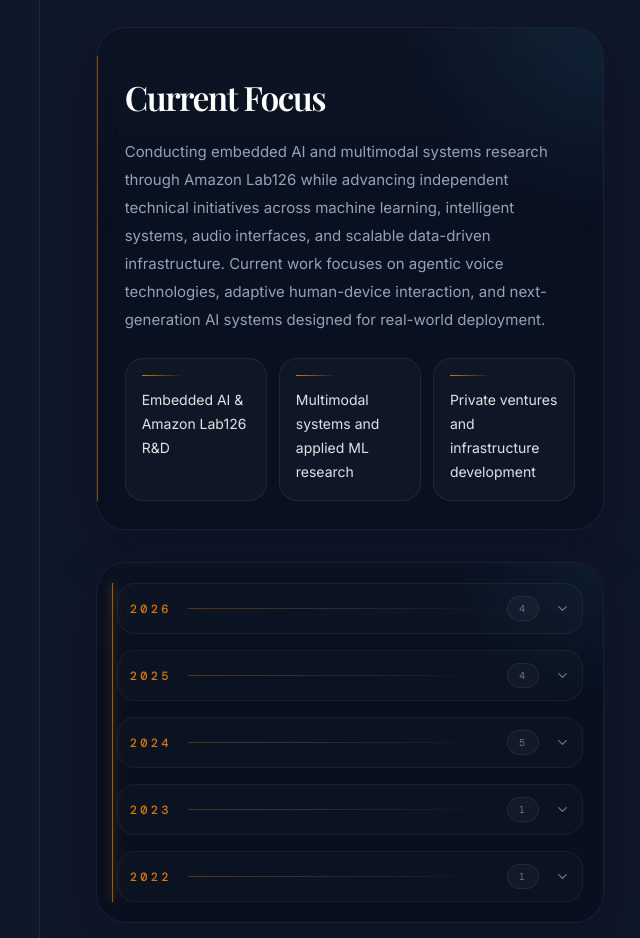
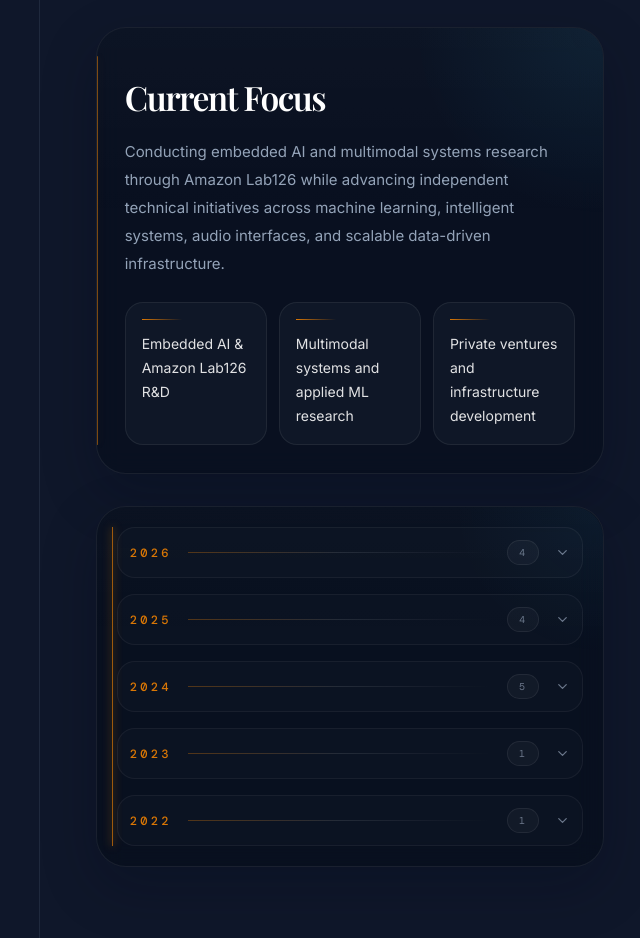
Before and after one commit to kennyegan/Personal-Website, a Next.js app: page / in a window 1280 px wide. Shown: the part 1120-2058 px from the top of the page, without its empty margins (596-1236 px from the left). Built offline with nearby package versions, Linux system fonts and the light colour scheme.

Commit message:
update current focus

```diff
--- a/data/timeline.ts
+++ b/data/timeline.ts
@@ -35,7 +35,7 @@ export const currentFocus: CurrentFocus = {
   eyebrow: 'NOW',
   title: 'Current Focus',
   summary:
-    'Conducting embedded AI and multimodal systems research through Amazon Lab126 while advancing independent technical initiatives across machine learning, intelligent systems, audio interfaces, and scalable data-driven infrastructure. Current work focuses on agentic voice technologies, adaptive human-device interaction, and next-generation AI systems designed for real-world deployment.',
+    'Conducting embedded AI and multimodal systems research through Amazon Lab126 while advancing independent technical initiatives across machine learning, intelligent systems, audio interfaces, and scalable data-driven infrastructure.',
   items: [
     'Embedded AI & Amazon Lab126 R&D',
     'Multimodal systems and applied ML research',
```
